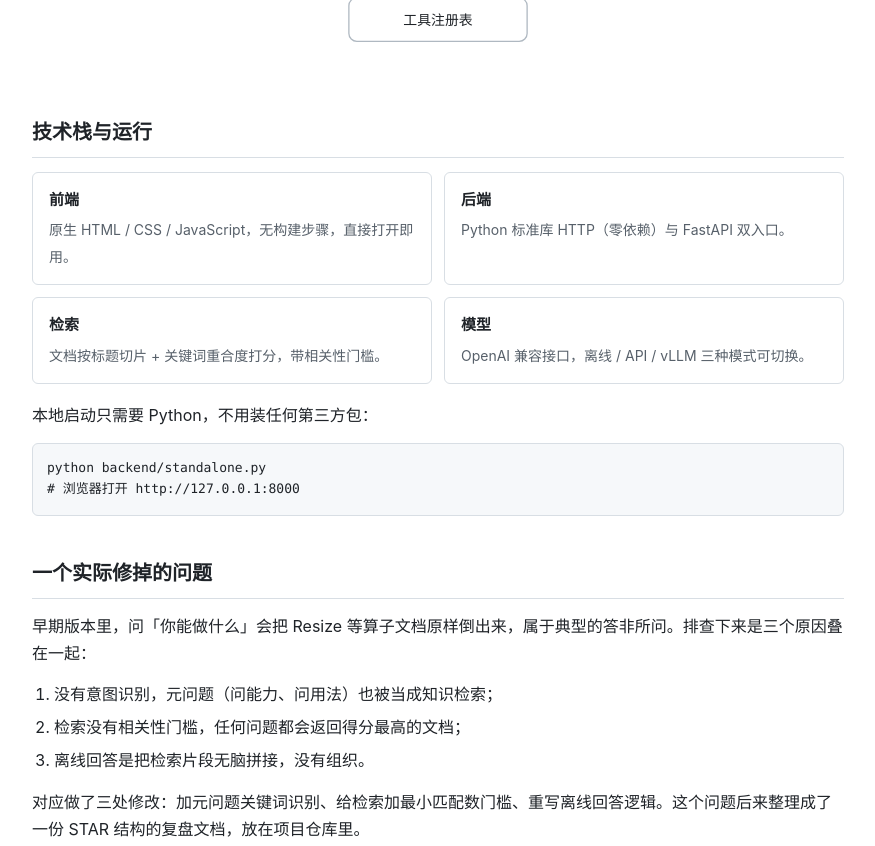
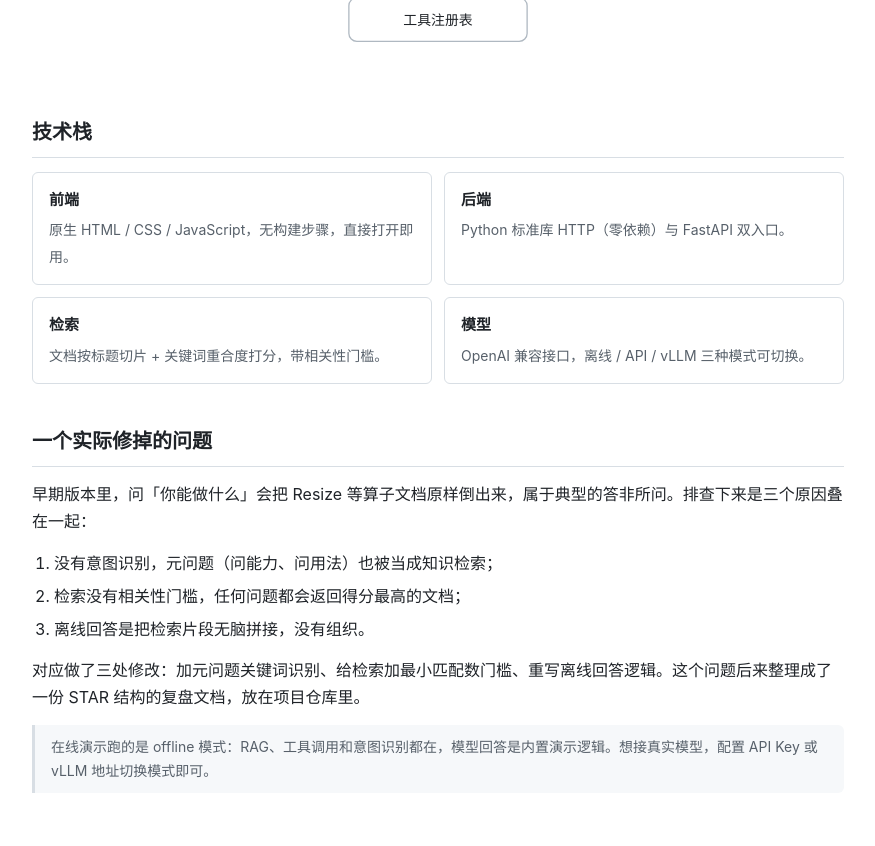
Before and after one commit to Cshunte/npu-op-assistant-site, a plain HTML site: page index.html in a window 1280 px wide. Shown: the part 828-1674 px from the top of the page, without its empty margins (202-1077 px from the left). Drawn offline with Linux system fonts and the light colour scheme.

Commit message:
Add files via upload

```diff
--- a/index.html
+++ b/index.html
@@ -115,17 +115,13 @@
   </g>
 </svg>
 
-<h2>技术栈与运行</h2>
+<h2>技术栈</h2>
 <div class="grid">
   <div class="card"><b>前端</b><span>原生 HTML / CSS / JavaScript，无构建步骤，直接打开即用。</span></div>
   <div class="card"><b>后端</b><span>Python 标准库 HTTP（零依赖）与 FastAPI 双入口。</span></div>
   <div class="card"><b>检索</b><span>文档按标题切片 + 关键词重合度打分，带相关性门槛。</span></div>
   <div class="card"><b>模型</b><span>OpenAI 兼容接口，离线 / API / vLLM 三种模式可切换。</span></div>
 </div>
-
-<p style="margin-top:18px">本地启动只需要 Python，不用装任何第三方包：</p>
-<pre><code>python backend/standalone.py
-# 浏览器打开 http://127.0.0.1:8000</code></pre>
 
 <h2>一个实际修掉的问题</h2>
 <p>早期版本里，问「你能做什么」会把 Resize 等算子文档原样倒出来，属于典型的答非所问。排查下来是三个原因叠在一起：</p>
```
